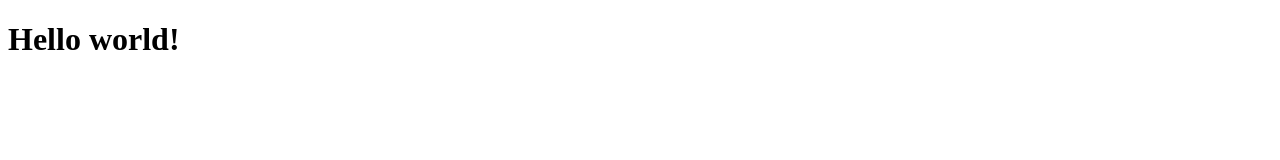
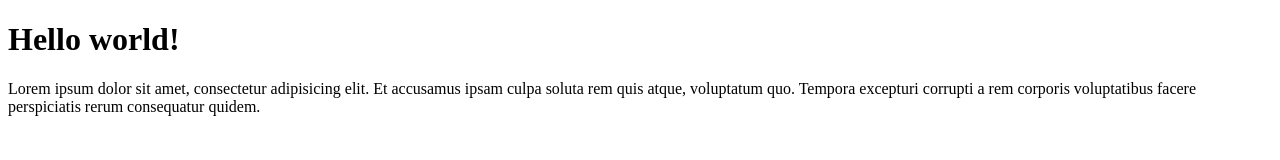
Before and after one commit to krefin/git-test, a plain HTML site: page index.html in a window 1280 px wide. Drawn offline with Linux system fonts and the light colour scheme.

Commit message:
Menambahkan paragraf

```diff
--- a/index.html
+++ b/index.html
@@ -10,6 +10,9 @@
 
 <body>
     <h1>Hello world!</h1>
+    <p>Lorem ipsum dolor sit amet, consectetur adipisicing elit. Et accusamus ipsam culpa soluta rem quis atque,
+        voluptatum quo. Tempora excepturi corrupti a rem corporis voluptatibus facere perspiciatis rerum consequatur
+        quidem.</p>
 </body>
 
 </html>
```
